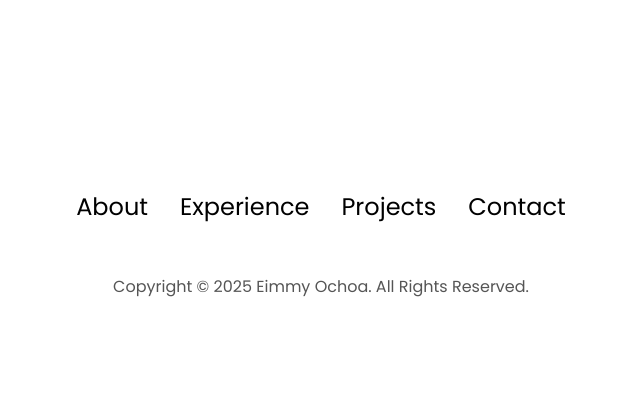
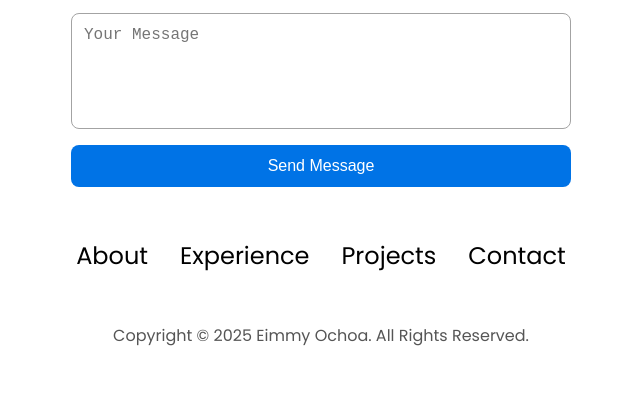
Before and after one commit to eimmy-o/curriculum_vitae, a plain HTML site: page index.html in a window 1280 px wide. Shown: the part 3502-3897 px from the top of the page, without its empty margins (319-959 px from the left). Before the commit the page ends 3848 px from the top, so only its background shows below. Drawn offline with Linux system fonts and the light colour scheme.

Commit message:
Formulario Base

```diff
--- a/assets/css/styles.css
+++ b/assets/css/styles.css
@@ -414,6 +414,52 @@ article .icon {
    height: 2.5rem ;
 }
 
+.contact-form-container {
+  display: flex;
+  justify-content: center;
+  margin-top: 2rem;
+}
+
+.contact-form-container form {
+  display: flex;
+  flex-direction: column;
+  gap: 1rem;
+  width: 100%;
+  max-width: 500px;
+}
+
+.contact-form-container input,
+.contact-form-container textarea {
+  padding: 0.75rem;
+  border: 1px solid rgb(163, 163, 163);
+  border-radius: 0.5rem;
+  font-size: 1rem;
+  resize: none; /* Evita que el textarea se pueda redimensionar */
+}
+
+.contact-form-container input:focus,
+.contact-form-container textarea:focus {
+  outline: none;
+  border-color: #0073e6; /* Color al seleccionar */
+  box-shadow: 0 0 5px rgba(0,115,230,0.5);
+}
+
+.contact-form-container button {
+  padding: 0.75rem;
+  border: none;
+  border-radius: 0.5rem;
+  background-color: #0073e6;
+  color: white;
+  font-size: 1rem;
+  cursor: pointer;
+  transition: background 0.3s ease-in-out;
+}
+
+.contact-form-container button:hover {
+  background-color: #005bb5;
+}
+
+
 /* FOOTER */
 footer {
    height: 26vh ;
--- a/index.html
+++ b/index.html
@@ -267,6 +267,14 @@
                     <p><a target="_blank" href="https://www.linkedin.com/in/eimmy-ochoa">LinkedIn</a></p>
                 </div>
             </div>
+            <div class="contact-form-container">
+                <form action="#" method="post">
+                  <input type="text" name="name" placeholder="Your Name" required>
+                  <input type="email" name="email" placeholder="Your Email" required>
+                  <textarea name="message" rows="5" placeholder="Your Message" required></textarea>
+                  <button type="submit">Send Message</button>
+                </form>
+            </div>
         </section>
         <footer>
             <nav>
```
